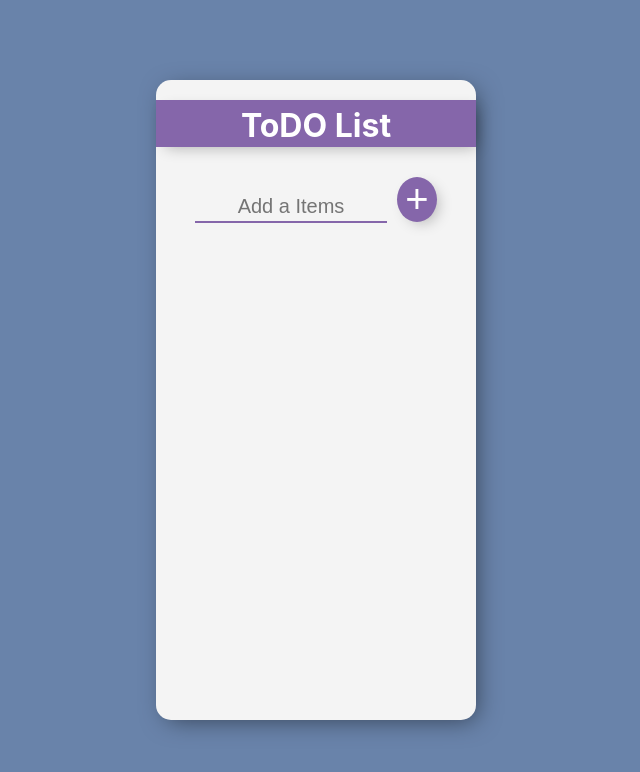
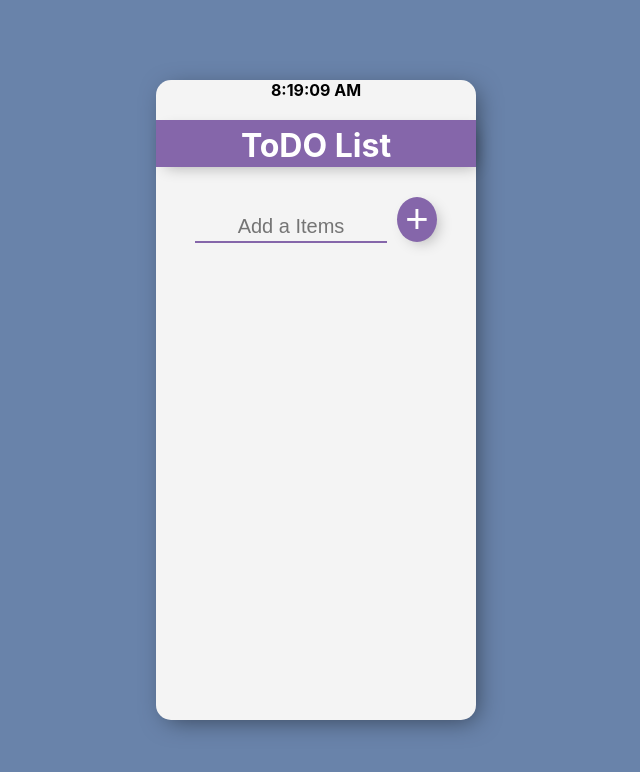
Before and after one commit to shubu12345/react-todo-list, a React (Create React App) app: page / in a window 1280 px wide. Shown: the top 772 px of the page, without its empty margins (324-964 px from the left). Built offline with nearby package versions, Linux system fonts and the light colour scheme.

Commit message:
added clock

```diff
--- a/src/App.js
+++ b/src/App.js
@@ -3,9 +3,18 @@ import ToDoList from './ToDoList'
 import './App.css';
 
 let App = () => {
-
+  let time = new Date().toLocaleTimeString();
   const [inputList, setInputList] = useState("");
   const [items, setItems] = useState([]);
+
+  const [ctime, settime] = useState(time);
+
+  const updateTime = () => {
+    time = new Date().toLocaleTimeString();
+    settime(time);
+  }
+
+  setInterval(updateTime, 1000);
 
 const itemEvent = (event) => {
   setInputList(event.target.value);
@@ -30,6 +39,7 @@ return (
   <>
   <div className='main-div'>
   <div className='center-div'>
+  <h4>{time}</h4>
   <br />
   <h1> ToDO List </h1>
   <br />
```
